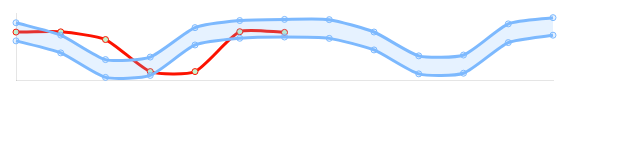
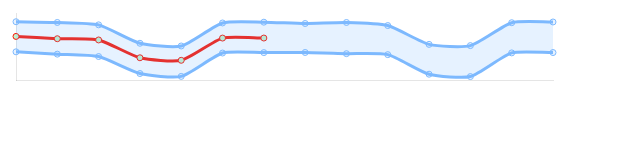
Before and after one commit to Shimon100/graph, a plain HTML site: page index.html in a window 1280 px wide. Shown: the whole page, without its empty margins (0-640 px from the left). Drawn offline with nearby package versions, Linux system fonts and the light colour scheme.

Commit message:
expose as function

```diff
--- a/index.html
+++ b/index.html
@@ -14,209 +14,329 @@
 
 <script>
     const sampleData = {
-        "_id": "60892dfd2b08bd9d1679153c",
+        "_id": "6089646a5e1973aeb1ca3578",
         "metric": {
-            "_id": "60883937785b024677d821a8",
-            "query": "6088389a785b024677d821a7",
-            "userGuid": "4e26516b73734c9ca66c8346edf2770a",
+            "_id": "6089184be06b7e1535eb677f",
+            "query": "608917f8e06b7e1535eb66e1",
+            "userGuid": "0c2524f04fc74eed85f2a980bdaedb6a",
             "envId": 0,
             "trainIntervalInMinutes": 60,
             "detectionIntervalInMinutes": 60,
             "__v": 0,
-            "detectionLastRunTime": "2021-04-27T12:05:29.937Z",
-            "trainLastRunTime": "2021-04-27T11:49:03.929Z",
             "predictions": {
+                "2021-03-28T00:00:00.000Z": {
+                    "yhat": 203.57039445798353,
+                    "yhat_lower": 156.67700566800085,
+                    "yhat_upper": 251.0222631497599
+                },
+                "2021-03-29T00:00:00.000Z": {
+                    "yhat": 1596.2170558282962,
+                    "yhat_lower": 1549.8135471764504,
+                    "yhat_upper": 1641.6458490238247
+                },
+                "2021-03-30T00:00:00.000Z": {
+                    "yhat": 1619.289857071642,
+                    "yhat_lower": 1573.6637245395045,
+                    "yhat_upper": 1661.376877122434
+                },
+                "2021-03-31T00:00:00.000Z": {
+                    "yhat": 1624.1358017590742,
+                    "yhat_lower": 1577.6587207442492,
+                    "yhat_upper": 1669.672410824483
+                },
+                "2021-04-01T00:00:00.000Z": {
+                    "yhat": 1550.4412790080137,
+                    "yhat_lower": 1507.1450606528917,
+                    "yhat_upper": 1596.2064708024768
+                },
+                "2021-04-02T00:00:00.000Z": {
+                    "yhat": 1426.2579780551673,
+                    "yhat_lower": 1378.3022024536713,
+                    "yhat_upper": 1469.7206051328537
+                },
+                "2021-04-03T00:00:00.000Z": {
+                    "yhat": 343.6021318749574,
+                    "yhat_lower": 297.46038879441187,
+                    "yhat_upper": 385.8968774387002
+                },
+                "2021-04-04T00:00:00.000Z": {
+                    "yhat": 189.29711228500662,
+                    "yhat_lower": 142.526454330984,
+                    "yhat_upper": 233.06026473783461
+                },
+                "2021-04-05T00:00:00.000Z": {
+                    "yhat": 1581.9437738961778,
+                    "yhat_lower": 1538.7378139584698,
+                    "yhat_upper": 1625.9629064228636
+                },
+                "2021-04-06T00:00:00.000Z": {
+                    "yhat": 1605.0165753579342,
+                    "yhat_lower": 1560.9913130833093,
+                    "yhat_upper": 1647.4463716803918
+                },
+                "2021-04-07T00:00:00.000Z": {
+                    "yhat": 1609.8625201706852,
+                    "yhat_lower": 1568.3586829572932,
+                    "yhat_upper": 1653.9564798829379
+                },
+                "2021-04-08T00:00:00.000Z": {
+                    "yhat": 1536.167779067369,
+                    "yhat_lower": 1492.449181585053,
+                    "yhat_upper": 1581.949910184256
+                },
+                "2021-04-09T00:00:00.000Z": {
+                    "yhat": 1411.9840859104174,
+                    "yhat_lower": 1366.1647561678387,
+                    "yhat_upper": 1452.302140497496
+                },
+                "2021-04-10T00:00:00.000Z": {
+                    "yhat": 329.3264862413474,
+                    "yhat_lower": 282.57321556640903,
+                    "yhat_upper": 375.5569413296831
+                },
+                "2021-04-11T00:00:00.000Z": {
+                    "yhat": 175.0195088691754,
+                    "yhat_lower": 131.50778122898677,
+                    "yhat_upper": 217.31385957022968
+                },
+                "2021-04-12T00:00:00.000Z": {
+                    "yhat": 1567.657957942034,
+                    "yhat_lower": 1519.9176065921938,
+                    "yhat_upper": 1613.754921865691
+                },
+                "2021-04-13T00:00:00.000Z": {
+                    "yhat": 1590.7225060790124,
+                    "yhat_lower": 1547.1882960660034,
+                    "yhat_upper": 1637.163373997368
+                },
+                "2021-04-14T00:00:00.000Z": {
+                    "yhat": 1595.5515425981293,
+                    "yhat_lower": 1552.775073876992,
+                    "yhat_upper": 1641.5869911955233
+                },
+                "2021-04-15T00:00:00.000Z": {
+                    "yhat": 1521.8230694721672,
+                    "yhat_lower": 1476.8880192230351,
+                    "yhat_upper": 1565.5669429505288
+                },
+                "2021-04-16T00:00:00.000Z": {
+                    "yhat": 1397.5646449555543,
+                    "yhat_lower": 1348.7790538372312,
+                    "yhat_upper": 1440.3236874379743
+                },
+                "2021-04-17T00:00:00.000Z": {
+                    "yhat": 314.78945220400874,
+                    "yhat_lower": 271.134534641407,
+                    "yhat_upper": 360.74569160078846
+                },
+                "2021-04-18T00:00:00.000Z": {
+                    "yhat": 160.33566006584056,
+                    "yhat_lower": 114.26321730470477,
+                    "yhat_upper": 205.37800531009634
+                },
                 "2021-04-19T00:00:00.000Z": {
-                    "yhat": 7093.955266112091,
-                    "yhat_lower": 5762.25024593082,
-                    "yhat_upper": 8490.710393548885
+                    "yhat": 1552.8196976296147,
+                    "yhat_lower": 1506.1775756465684,
+                    "yhat_upper": 1596.0538162279686
                 },
                 "2021-04-20T00:00:00.000Z": {
-                    "yhat": 7273.942110964874,
-                    "yhat_lower": 5942.575698092279,
-                    "yhat_upper": 8629.843978957057
+                    "yhat": 1575.7185515384792,
+                    "yhat_lower": 1531.617914696801,
+                    "yhat_upper": 1621.6557817700912
                 },
                 "2021-04-21T00:00:00.000Z": {
-                    "yhat": 7126.177099378114,
-                    "yhat_lower": 5837.60731806294,
-                    "yhat_upper": 8541.922464523397
+                    "yhat": 1580.3847857007834,
+                    "yhat_lower": 1534.0952435026352,
+                    "yhat_upper": 1623.3943026616348
                 },
                 "2021-04-22T00:00:00.000Z": {
-                    "yhat": 5327.783732123518,
-                    "yhat_lower": 4045.309139635063,
-                    "yhat_upper": 6699.828036468869
+                    "yhat": 1506.5105524089067,
+                    "yhat_lower": 1463.2349717619381,
+                    "yhat_upper": 1551.7110539431192
                 },
                 "2021-04-23T00:00:00.000Z": {
-                    "yhat": 1753.744119723372,
-                    "yhat_lower": 388.6245049637492,
-                    "yhat_upper": 3043.937201988155
+                    "yhat": 1382.1475408751344,
+                    "yhat_lower": 1338.5550002454133,
+                    "yhat_upper": 1427.441085411738
                 },
                 "2021-04-24T00:00:00.000Z": {
-                    "yhat": 2021.5462902945087,
-                    "yhat_lower": 687.7738862762253,
-                    "yhat_upper": 3425.390040820388
+                    "yhat": 299.3119840768127,
+                    "yhat_lower": 256.9936865806238,
+                    "yhat_upper": 345.64284417732347
                 },
                 "2021-04-25T00:00:00.000Z": {
-                    "yhat": 6544.383133417266,
-                    "yhat_lower": 5228.1554944913805,
-                    "yhat_upper": 7815.383818021865
+                    "yhat": 144.82725384009836,
+                    "yhat_lower": 98.69226603226727,
+                    "yhat_upper": 188.55267910304877
                 },
                 "2021-04-26T00:00:00.000Z": {
-                    "yhat": 7545.626383493624,
-                    "yhat_lower": 6227.439076426971,
-                    "yhat_upper": 8871.812558250225
+                    "yhat": 1537.294204778474,
+                    "yhat_lower": 1493.9049204642017,
+                    "yhat_upper": 1586.105080682019
                 },
                 "2021-04-27T00:00:00.000Z": {
-                    "yhat": 7725.613228347342,
-                    "yhat_lower": 6415.592556574433,
-                    "yhat_upper": 9044.682085046139
+                    "yhat": 1560.1872955455306,
+                    "yhat_lower": 1512.8290628822235,
+                    "yhat_upper": 1607.3238728742106
                 },
                 "2021-04-28T00:00:00.000Z": {
-                    "yhat": 7577.848216761168,
-                    "yhat_lower": 6213.1633638607755,
-                    "yhat_upper": 9008.40622351725
+                    "yhat": 1564.853529708352,
+                    "yhat_lower": 1518.2733901245379,
+                    "yhat_upper": 1614.2207308365164
                 },
                 "2021-04-29T00:00:00.000Z": {
-                    "yhat": 5779.4548495039835,
-                    "yhat_lower": 4487.271514126839,
-                    "yhat_upper": 7162.919191252352
+                    "yhat": 1490.9792964155881,
+                    "yhat_lower": 1447.518734577209,
+                    "yhat_upper": 1535.27741338439
                 },
                 "2021-04-30T00:00:00.000Z": {
-                    "yhat": 2205.4152371036507,
-                    "yhat_lower": 914.4788184771098,
-                    "yhat_upper": 3601.8737887216625
+                    "yhat": 1366.6162848826461,
+                    "yhat_lower": 1322.6632253362432,
+                    "yhat_upper": 1413.426402591541
                 },
                 "2021-05-01T00:00:00.000Z": {
-                    "yhat": 2473.217407678171,
-                    "yhat_lower": 1011.5928161019322,
-                    "yhat_upper": 3726.469040877319
+                    "yhat": 283.7807280836921,
+                    "yhat_lower": 236.68677318911625,
+                    "yhat_upper": 325.73981497349666
                 },
                 "2021-05-02T00:00:00.000Z": {
-                    "yhat": 6996.054250801506,
-                    "yhat_lower": 5587.617254108642,
-                    "yhat_upper": 8374.981881416912
+                    "yhat": 129.29599784774996,
+                    "yhat_lower": 86.87177246435296,
+                    "yhat_upper": 172.8494264350223
                 },
                 "2021-05-03T00:00:00.000Z": {
-                    "yhat": 7997.297500874871,
-                    "yhat_lower": 6689.30357267356,
-                    "yhat_upper": 9305.617067230765
+                    "yhat": 1521.7629487865706,
+                    "yhat_lower": 1476.5572366011822,
+                    "yhat_upper": 1566.3845000698352
+                },
+                "2021-05-04T00:00:00.000Z": {
+                    "yhat": 1544.656039552598,
+                    "yhat_lower": 1501.8852682144293,
+                    "yhat_upper": 1591.1111174958025
                 }
             }
         },
-        "title": "Daily user count",
+        "title": "Amount of Identified Users ",
+        "ctaType": "Funnels",
         "graphObj": {
             "expected": [
                 [
                     "2021-04-21T00:00:00.000Z",
-                    7126.177099378114,
-                    8541.922464523397,
-                    5837.60731806294
+                    1580.27724976973,
+                    1625.17535869818,
+                    1537.47369175852
                 ],
                 [
                     "2021-04-22T00:00:00.000Z",
-                    5327.783732123518,
-                    6699.828036468869,
-                    4045.309139635063
+                    1506.33768397288,
+                    1552.78724707496,
+                    1460.52901859617
                 ],
                 [
                     "2021-04-23T00:00:00.000Z",
-                    1753.744119723372,
-                    3043.937201988155,
-                    388.6245049637492
+                    1381.91200352851,
+                    1427.4268143427,
+                    1335.18263988291
                 ],
                 [
                     "2021-04-24T00:00:00.000Z",
-                    2021.5462902945087,
-                    3425.390040820388,
-                    687.7738862762253
+                    299.003124863314,
+                    343.698018206491,
+                    255.558487821631
                 ],
                 [
                     "2021-04-25T00:00:00.000Z",
-                    6544.383133417266,
-                    7815.383818021865,
-                    5228.1554944913805
+                    144.5099484908,
+                    188.859667813414,
+                    100.297018793824
                 ],
                 [
                     "2021-04-26T00:00:00.000Z",
-                    7545.626383493624,
-                    8871.812558250225,
-                    6227.439076426971
+                    1536.9359285727,
+                    1580.37775906853,
+                    1492.80049895844
                 ],
                 [
                     "2021-04-27T00:00:00.000Z",
-                    7725.613228347342,
-                    9044.682085046139,
-                    6415.592556574433
+                    1559.16749664662,
+                    1603.78563646741,
+                    1515.17977807651
                 ],
                 [
                     "2021-04-28T00:00:00.000Z",
-                    7577.848216761168,
-                    9008.40622351725,
-                    6213.1633638607755
+                    1564.2614569457,
+                    1604.66113078179,
+                    1520.39308988787
                 ],
                 [
                     "2021-04-29T00:00:00.000Z",
-                    5779.4548495039835,
-                    7162.919191252352,
-                    4487.271514126839
+                    1490.32189114796,
+                    1537.50678194956,
+                    1446.6182494536
                 ],
                 [
                     "2021-04-30T00:00:00.000Z",
-                    2205.4152371036507,
-                    3601.8737887216625,
-                    914.4788184771098
+                    1365.89621070442,
+                    1410.10822558624,
+                    1325.36005624914
                 ],
                 [
                     "2021-05-01T00:00:00.000Z",
-                    2473.217407678171,
-                    3726.469040877319,
-                    1011.5928161019322
+                    282.98733203859,
+                    325.151209453565,
+                    238.369820185395
                 ],
                 [
                     "2021-05-02T00:00:00.000Z",
-                    6996.054250801506,
-                    8374.981881416912,
-                    5587.617254108642
+                    128.494155666847,
+                    174.74848363819,
+                    84.5091706460649
                 ],
                 [
                     "2021-05-03T00:00:00.000Z",
-                    7997.297500874871,
-                    9305.617067230765,
-                    6689.30357267356
+                    1520.92013574919,
+                    1565.90348551015,
+                    1477.93911666727
+                ],
+                [
+                    "2021-05-04T00:00:00.000Z",
+                    1543.15170382208,
+                    1589.20412138817,
+                    1500.08471694756
                 ]
             ],
             "actual": [
                 [
                     "2021-04-21T00:00:00.000Z",
-                    7152
+                    1601
                 ],
                 [
                     "2021-04-22T00:00:00.000Z",
-                    7187
+                    1464
                 ],
                 [
                     "2021-04-23T00:00:00.000Z",
-                    6039
+                    1390
                 ],
                 [
                     "2021-04-24T00:00:00.000Z",
-                    1259
+                    327
                 ],
                 [
                     "2021-04-25T00:00:00.000Z",
-                    1258
+                    176
                 ],
                 [
                     "2021-04-26T00:00:00.000Z",
-                    7210
+                    1503
                 ],
                 [
                     "2021-04-27T00:00:00.000Z",
-                    7108
+                    1505
                 ]
             ]
         },
-        "UserGuid": "4e26516b73734c9ca66c8346edf2770a",
+        "UserGuid": "0c2524f04fc74eed85f2a980bdaedb6a",
         "Status": "Active",
         "__v": 0
     };
--- a/index.js
+++ b/index.js
@@ -1,14 +1,21 @@
 function getUpperBounderLine(data) {
     const dd = data.graphObj.expected;
-    const dd2 = dd.map(row=>row[2]);
+    const dd2 = [];
+    for (let i = 0; i <dd.length ; i++) {
+        const diff = dd[i][2] - dd[i][1];
+        dd2.push(dd[i][1] + diff * 20)
+    }
     return dd2;
 }
 
 function getDownBounderLine(data) {
     const dd = data.graphObj.expected;
-    const dd2 = dd.map(row=>row[3]);
+    const dd2 = [];
+    for (let i = 0; i <dd.length ; i++) {
+        const diff = dd[i][1] - dd[i][3];
+        dd2.push(dd[i][3] - diff * 20)
+    }
     return dd2;
-
 }
 
 function getPredictedLine(data) {
```
Also changed, not shown: data.json (+219 -99 lines).
